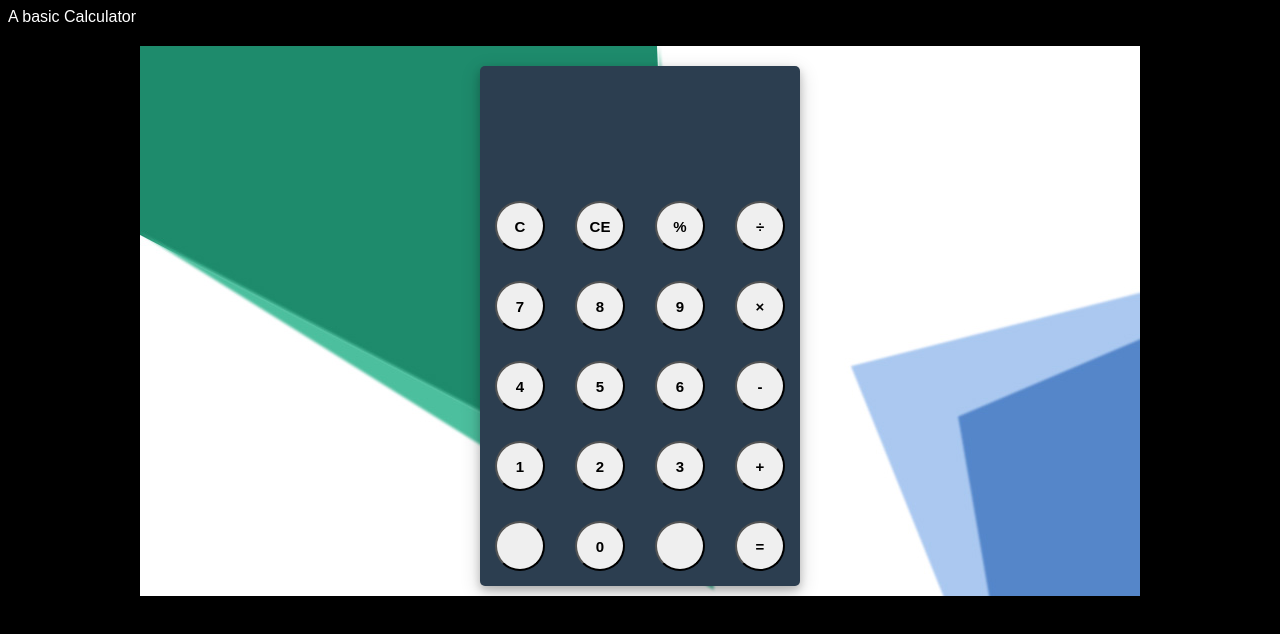
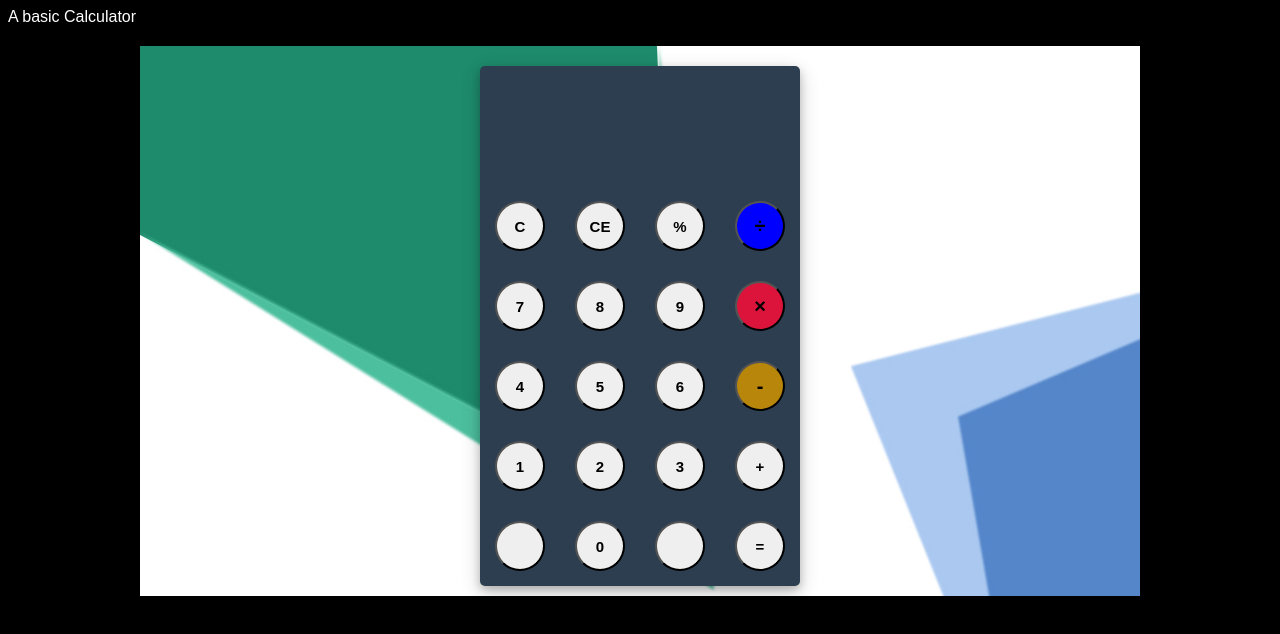
Before and after one commit to Softdev1/Calculator, a plain HTML site: page index.html in a window 1280 px wide. Drawn offline with Linux system fonts and the light colour scheme.

Commit message:
adding colors to the nth-child of the project

```diff
--- a/style.css
+++ b/style.css
@@ -50,3 +50,29 @@ body{
             font-size:15px;
 
 }
+.number, .operator{
+  cursor:pointer;
+}
+.operator:active, .number:active{
+  font-size:13px;
+}
+.operator:focus, .number:focus, .empty:focus{
+  outline:0;
+}
+button:nth-child(4){
+  font-size:20px;
+  background-color: blue;
+}
+button:nth-child(8){
+  font-size:20px;
+  background-color: crimson;
+}
+button:nth-child(12){
+  font-size:20px;
+  background-color: darkgoldenrod;
+
+}
+buttong:nth-child(16){
+  font-size:20px;
+  background-color: brown;
+}
```
